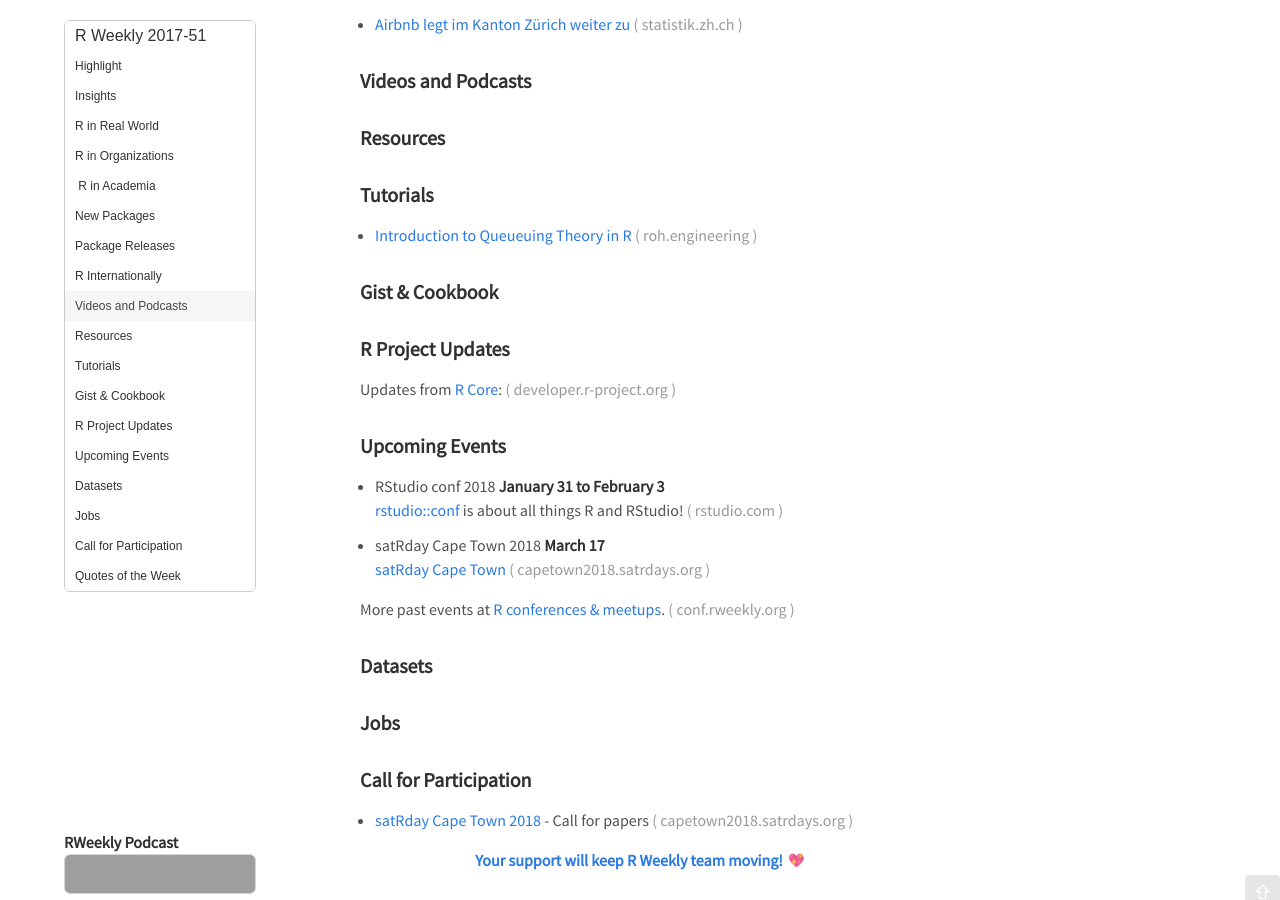
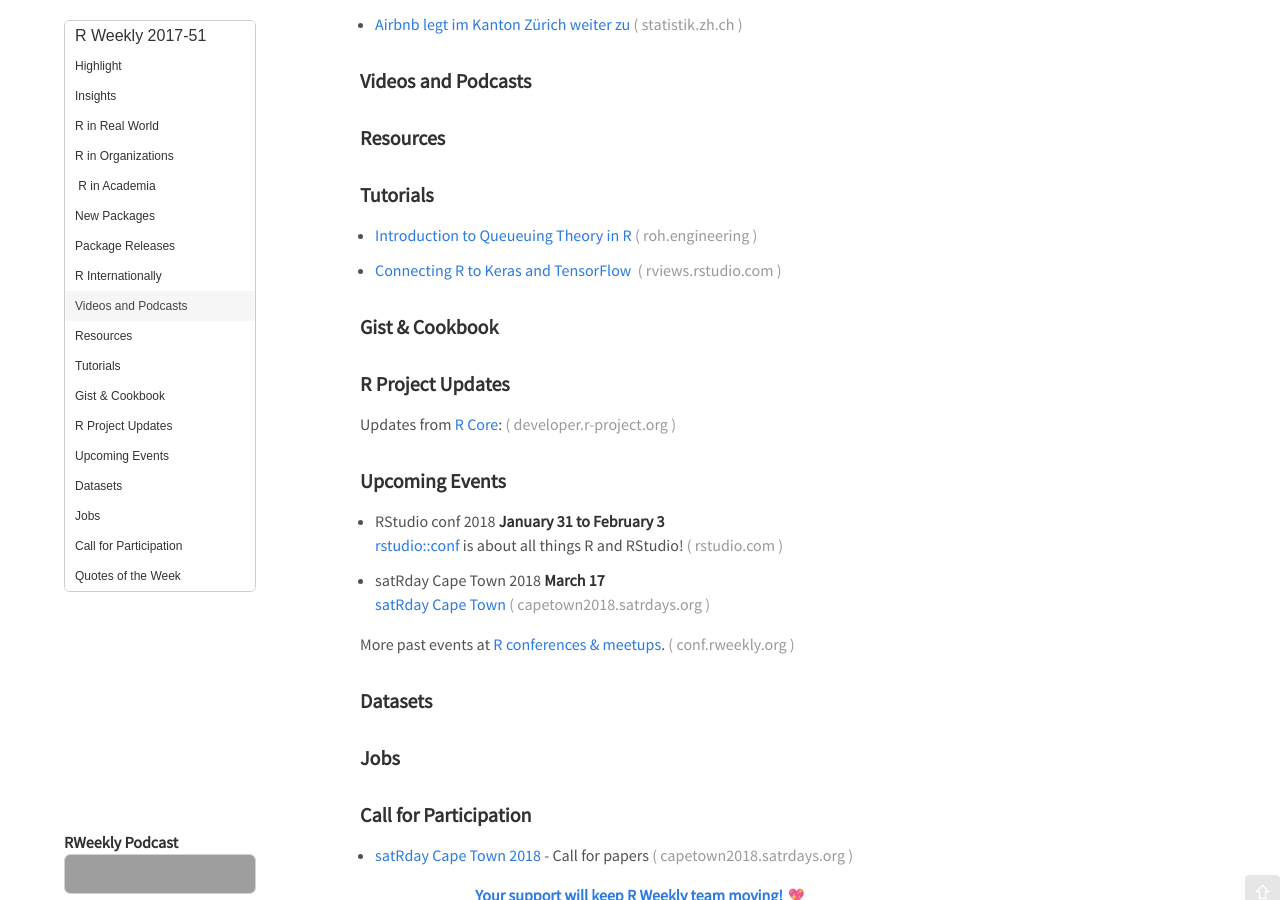
Before and after one commit to rweekly/rweekly.org, a Jekyll site: the page built from draft.md, in a window 1280 px wide and 900 px high, scrolled down 1115 px. Built offline with Jekyll 4.4.1, drawn with Linux system fonts in a browser that asks for light colours; emoji names are drawn with the system emoji font; comment, search, counter and statistics services are not loaded; grey boxes are pictures that could not be loaded.

Commit message:
Update draft.md

```diff
--- a/draft.md
+++ b/draft.md
@@ -70,7 +70,7 @@
 
 + [Introduction to Queueuing Theory in R](https://roh.engineering/post/mmc-queues/)
 
-
++ [Connecting R to Keras and TensorFlow ](https://rviews.rstudio.com/2017/12/11/r-and-tensorflow/?utm_content=bufferdd9c3&utm_medium=social&utm_source=twitter.com&utm_campaign=buffer)
 
 
 ### Gist & Cookbook
```
